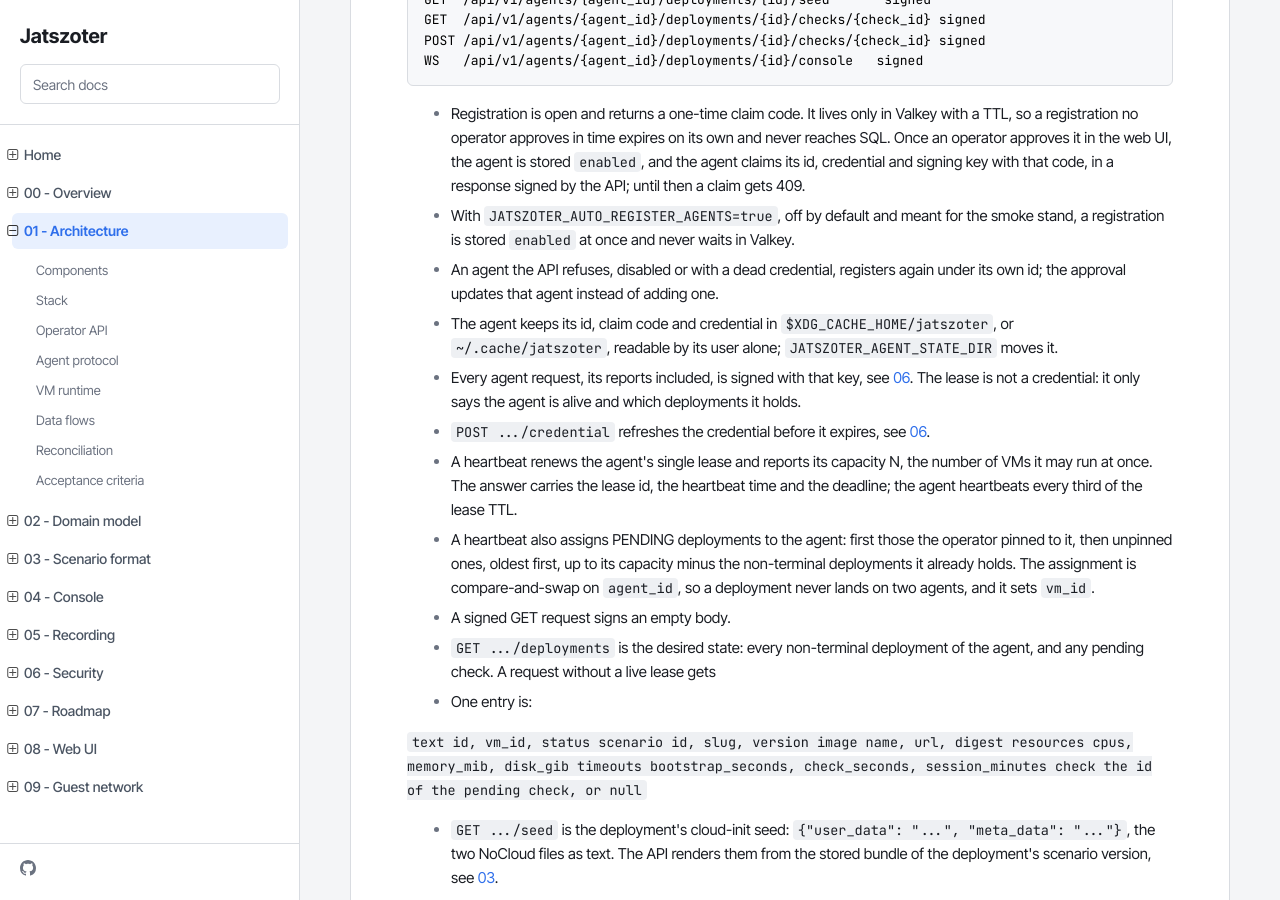
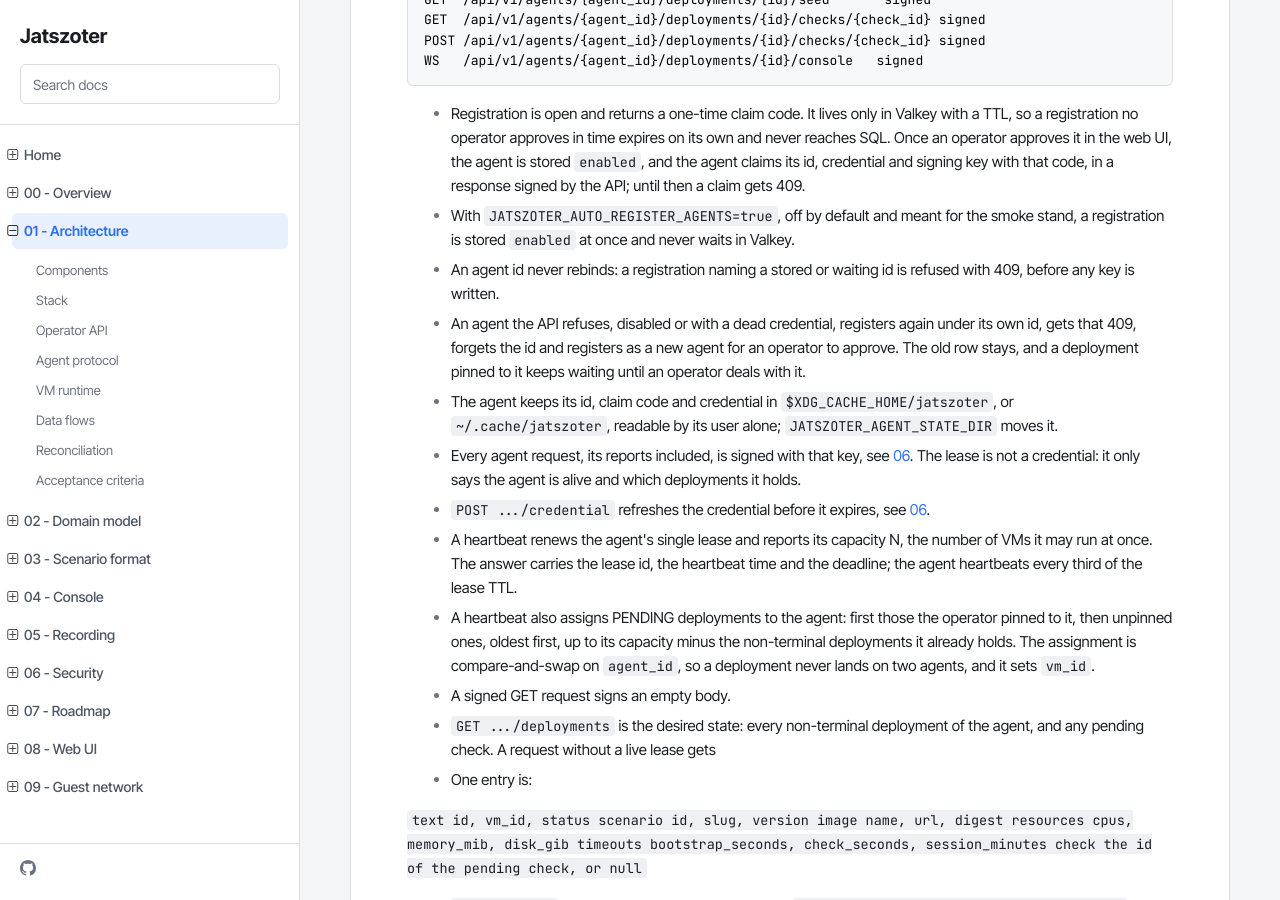
Before and after one commit to oberon-systems/jatszoter, an MkDocs documentation site: the page built from docs/project/01-architecture.md, in a window 1280 px wide and 900 px high, scrolled down 2878 px. Built offline with MkDocs 1.6.1, drawn with Linux system fonts in a browser that asks for light colours.

Commit message:
[docs][project]: describe known agent ids and the password reset
    The architecture states that an agent id never rebinds and how a refused
    agent comes back. The web UI notes that a reset ends the credentials.

```diff
--- a/docs/project/01-architecture.md
+++ b/docs/project/01-architecture.md
@@ -158,9 +158,12 @@
 - With `JATSZOTER_AUTO_REGISTER_AGENTS=true`, off by default and meant for
   the smoke stand, a registration is stored `enabled` at once and never waits
   in Valkey.
+- An agent id never rebinds: a registration naming a stored or waiting id is
+  refused with 409, before any key is written.
 - An agent the API refuses, disabled or with a dead credential, registers
-  again under its own id; the approval updates that agent instead of adding
-  one.
+  again under its own id, gets that 409, forgets the id and registers as a
+  new agent for an operator to approve. The old row stays, and a deployment
+  pinned to it keeps waiting until an operator deals with it.
 - The agent keeps its id, claim code and credential in
   `$XDG_CACHE_HOME/jatszoter`, or `~/.cache/jatszoter`, readable by its user
   alone; `JATSZOTER_AGENT_STATE_DIR` moves it.
```
Also changed, not shown: docs/project/08-web-ui.md (+2 -1 lines).
